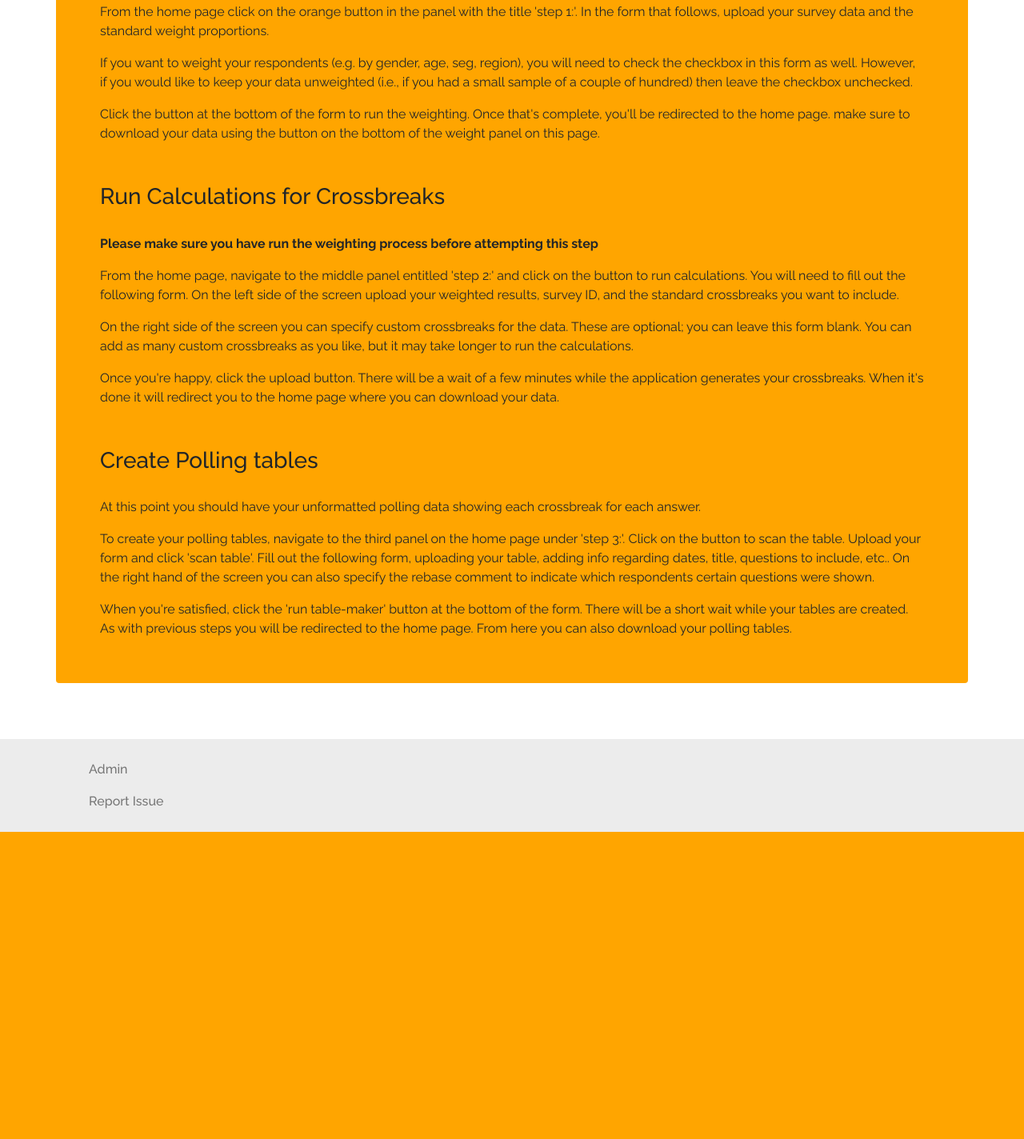
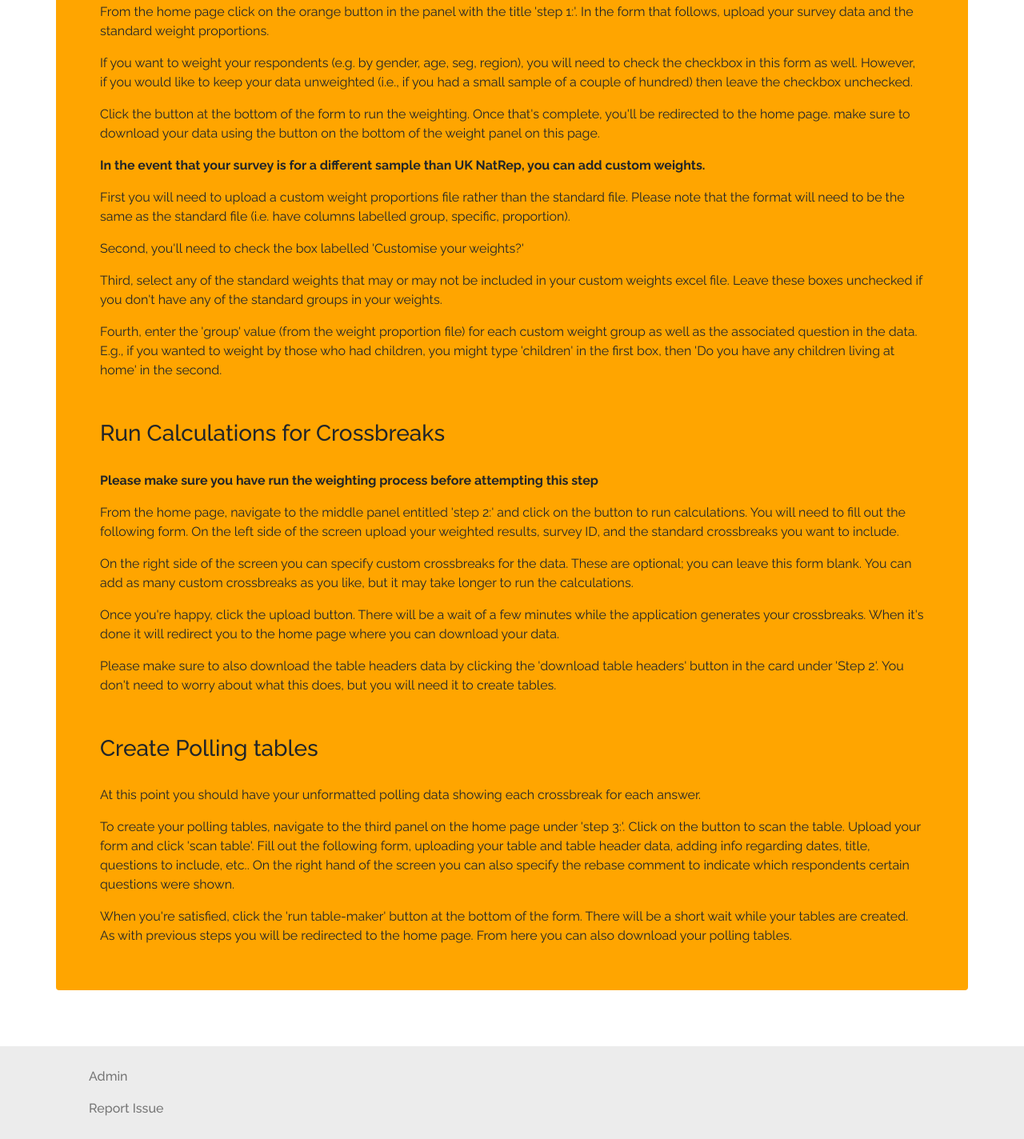
Before and after one commit to pf-data-projects/pf_polling_analyser, a Django app: page /instructions/ in a window 1280 px wide. Shown: the part 676-2100 px from the top of the page at 80% size. Before the commit the page ends 1716 px from the top, so only its background shows below. Run offline with Django 3.2, Linux system fonts and the light colour scheme.

Commit message:
MAINT: update the instructions page.

```diff
--- a/templates/guide.html
+++ b/templates/guide.html
@@ -20,6 +20,17 @@
         <p>Click the button at the bottom of the form to run the weighting.
             Once that's complete, you'll be redirected to the home page.
             make sure to download your data using the button on the bottom of the weight panel on this page.</p>
+        <p><strong>In the event that your survey is for a different sample than UK NatRep, you can add custom weights.</strong></p>
+        <p>First you will need to upload a custom weight proportions file rather than the standard file.
+            Please note that the format will need to be the same as the standard file (i.e. have columns labelled
+            group, specific, proportion).</p>
+        <p>Second, you'll need to check the box labelled 'Customise your weights?'</p>
+        <p>Third, select any of the standard weights that may or may not be included in your custom weights excel file.
+            Leave these boxes unchecked if you don't have any of the standard groups in your weights.
+        </p>
+        <p>Fourth, enter the 'group' value (from the weight proportion file) for each custom weight group as well as the
+            associated question in the data. E.g., if you wanted to weight by those who had children, you might type 'children'
+            in the first box, then 'Do you have any children living at home' in the second.</p>
         <h3>Run Calculations for Crossbreaks</h3>
         <p><strong>Please make sure you have run the weighting process before attempting this step</strong></p>
         <p>From the home page, navigate to the middle panel entitled 'step 2:' and click on the button to run calculations.
@@ -30,11 +41,14 @@
         </p>
         <p>Once you're happy, click the upload button. There will be a wait of a few minutes while the application generates
             your crossbreaks. When it's done it will redirect you to the home page where you can download your data.</p>
+        <p>Please make sure to also download the table headers data by clicking the 'download table headers' button
+            in the card under 'Step 2'. You don't need to worry about what this does, but you will need it to create tables.
+        </p>
         <h3>Create Polling tables</h3>
         <p>At this point you should have your unformatted polling data showing each crossbreak for each answer.</p>
         <p>To create your polling tables, navigate to the third panel on the home page under 'step 3:'.
             Click on the button to scan the table. Upload your form and click 'scan table'.
-            Fill out the following form, uploading your table, adding info regarding dates, title, questions to include, etc..
+            Fill out the following form, uploading your table and table header data, adding info regarding dates, title, questions to include, etc..
             On the right hand of the screen you can also specify the rebase comment to indicate which respondents certain questions
             were shown.</p>
         <p>When you're satisfied, click the 'run table-maker' button at the bottom of the form.
```
